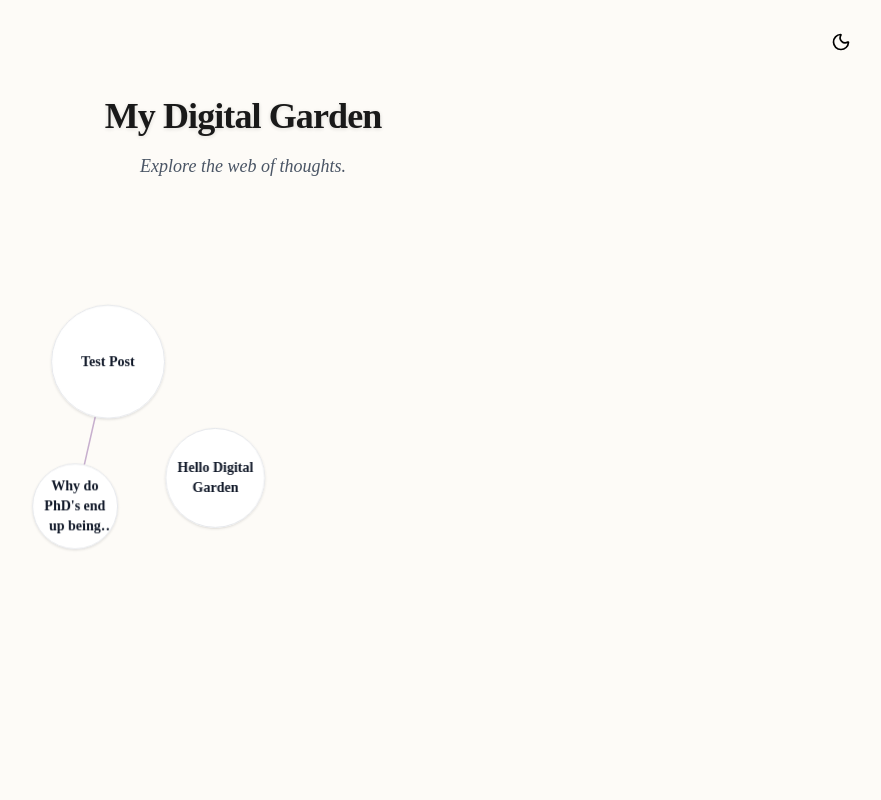
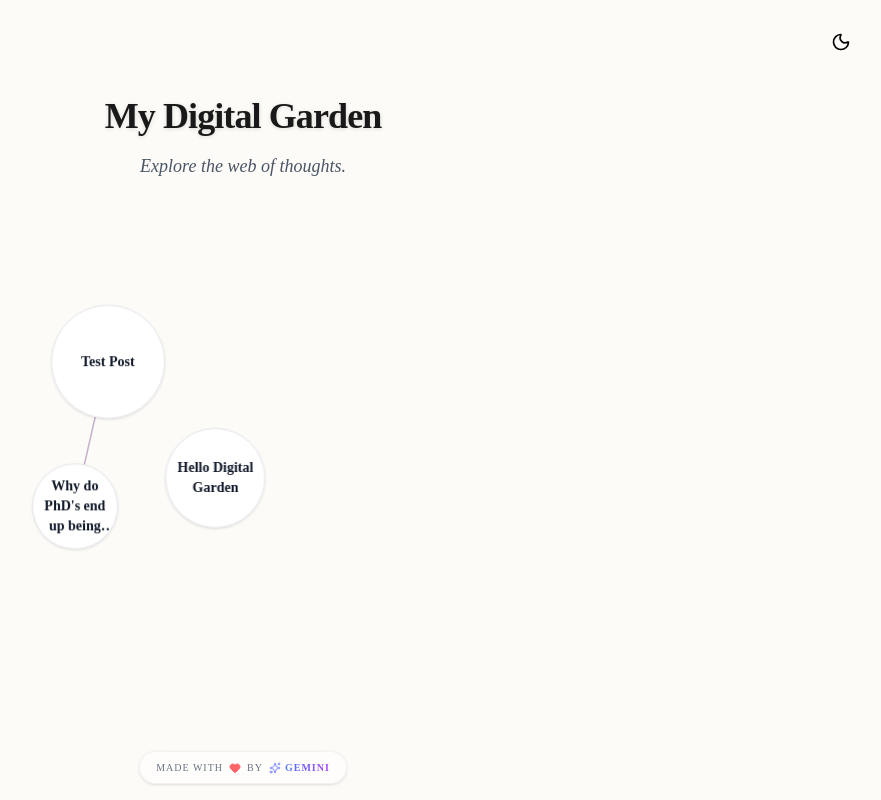
Before and after one commit to vvr3ddy/vvr3ddy, a Next.js app: page / in a window 1280 px wide. Shown: the whole page, without its empty margins (397-1278 px from the left). Built offline with nearby package versions, Linux system fonts and the light colour scheme; a web font is replaced by a local one.

Commit message:
feat: Add 'Made with Love by GEMINI' footer
- Create a stylish, floating footer component with a glassmorphism effect.
- Use Lucide icons (Heart, Sparkles) for visual flair.
- Integrate Footer into the global RootLayout.

```diff
--- a/app/layout.tsx
+++ b/app/layout.tsx
@@ -3,6 +3,7 @@ import "./globals.css";
 import { ThemeProvider } from "@/components/theme-provider";
 import { ThemeToggle } from "@/components/ThemeToggle";
 import Graph from "@/components/Graph";
+import Footer from "@/components/Footer";
 import { getAllPosts } from "@/lib/mdx";
 
 export const metadata: Metadata = {
@@ -28,6 +29,7 @@ export default function RootLayout({
           <Graph posts={posts} />
           <ThemeToggle />
           {children}
+          <Footer />
         </ThemeProvider>
       </body>
     </html>
--- /dev/null
+++ b/components/Footer.tsx
@@ -0,0 +1,21 @@
+'use client';
+
+import { Heart, Sparkles } from 'lucide-react';
+
+export default function Footer() {
+  return (
+    <footer className="fixed bottom-4 left-0 right-0 z-40 pointer-events-none flex justify-center">
+      <div className="bg-white/50 dark:bg-black/50 backdrop-blur-md px-4 py-2 rounded-full shadow-sm border border-gray-200/50 dark:border-gray-800/50 pointer-events-auto transition-all hover:scale-105 hover:bg-white dark:hover:bg-black hover:border-gray-300 dark:hover:border-gray-700">
+        <p className="flex items-center gap-1.5 text-[10px] uppercase tracking-widest font-sans text-gray-500 dark:text-gray-400">
+          Made with
+          <Heart className="w-3 h-3 text-red-500 fill-red-500 animate-pulse" />
+          by
+          <span className="flex items-center gap-1 font-black text-transparent bg-clip-text bg-gradient-to-r from-blue-400 via-indigo-500 to-purple-500">
+            <Sparkles className="w-3 h-3 text-indigo-400" />
+            GEMINI
+          </span>
+        </p>
+      </div>
+    </footer>
+  );
+}
```
